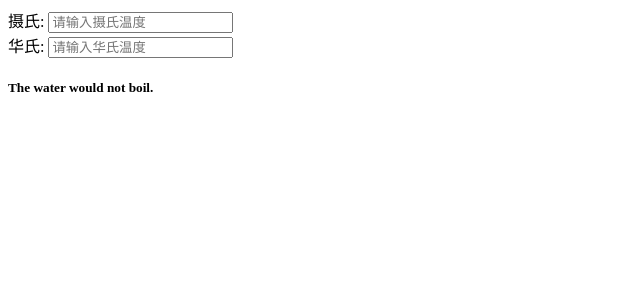
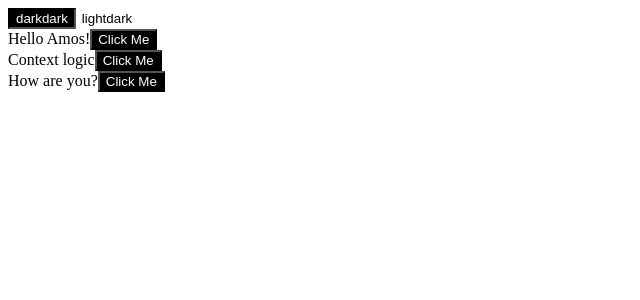
Before and after one commit to amosbaby/react-learning, a React (Create React App) app: page / in a window 1280 px wide. Shown: the top 300 px of the page, without its empty margins (0-640 px from the left). Built offline with nearby package versions, Linux system fonts and the light colour scheme.

Commit message:
add context for class component

```diff
--- /dev/null
+++ b/src/context/context.js
@@ -0,0 +1,92 @@
+import React from "react"
+
+const Theme = {
+  dark:{
+    background:'black',
+    foreground:'white'
+  },
+  light:{
+    background:'white',
+    foreground:'black'
+  }
+}
+
+// 默认值为light，只有当组件在组件树中没有找到对应的provider，才会启用默认值
+const ThemeContext = React.createContext('light')
+
+class Button extends React.Component{
+  // 指定 contextType 读取当前的 theme context。
+  // React 会往上找到最近的 theme Provider，然后使用它的值。
+  // 在这个例子中，当前的 theme 值为 “dark”。
+  // 实验特性
+  static contextType = ThemeContext
+  render(){
+    console.log('value:',this.context.value)
+    return (
+      <button theme={this.context.value} style={getStyleByTheme(this.context)}> Click Me  </button>
+    )
+  }
+}
+
+function Message(props){
+  return (
+    <div>
+        { props.msg }
+        <Button />
+       </div>
+  )
+}
+
+function getStyleByTheme(themeName){
+  console.log('themeName:',themeName)
+  const theme = Theme[themeName]
+  return { backgroundColor:theme.background,color:theme.foreground}
+}
+
+export class MessageList extends React.Component{
+
+  constructor(props){
+    super(props)
+    this.state = {
+      themeName: 'dark'
+    }
+    this.handleThemeButtonClick = this.handleThemeButtonClick.bind(this)
+  }
+
+  handleThemeButtonClick(themeName){
+    this.setState({
+      themeName
+    })
+  }
+
+  getBorder(themeName){
+    return  this.state.themeName === themeName ? 'inset' : 'none'
+  }
+
+  render(){
+    const themeButtons = Object.entries(Theme).map(([name,theme])=>{
+      return (
+        <button style={{...getStyleByTheme(name), borderStyle: this.getBorder(name)  }} onClick={()=>this.handleThemeButtonClick(name)} key={name}> { name +  this.state.themeName}  </button>
+      )
+    })
+    const list = ['Hello Amos!','Context logic','How are you?']
+    // 此处ThemeContext.Provider的值value设置为dark，它的子组件都能访问到这个值
+    return (
+      <div>
+        {
+         themeButtons
+        }
+        <ThemeContext.Provider value={this.state.themeName}>
+        {
+          list.map(item=> {
+            return (
+              <Message  msg={item}  key={item}/>
+            )
+          })
+        }
+        </ThemeContext.Provider>
+      </div>
+    )
+  }
+
+}
--- a/src/index.js
+++ b/src/index.js
@@ -1,6 +1,7 @@
 
 import ReactDOM from 'react-dom/client';
-import { Calculator } from './temperature/temperature';
+import { MessageList } from './context/context';
+// import { Calculator } from './temperature/temperature';
 // import { Game } from './tic-tac-toe/tic-tac-toe';
 // import { Clock } from './clock/clock';
 // import { ConditionRender } from './condition-render/condition-render';
@@ -11,7 +12,8 @@ import { Calculator } from './temperature/temperature';
  const root = ReactDOM.createRoot(document.getElementById("root"));
  const element = (
    <div>
-     {<Calculator />}
+     {<MessageList /> }
+     {/* {<Calculator />} */}
      {/* <Clock /> */}
      {/* <Game/> */}
      {/* <ConditionRender isShowName="amos" type="age"></ConditionRender>
```
Also changed, not shown: 1 other file (tests, documents, lock files or other folders).
